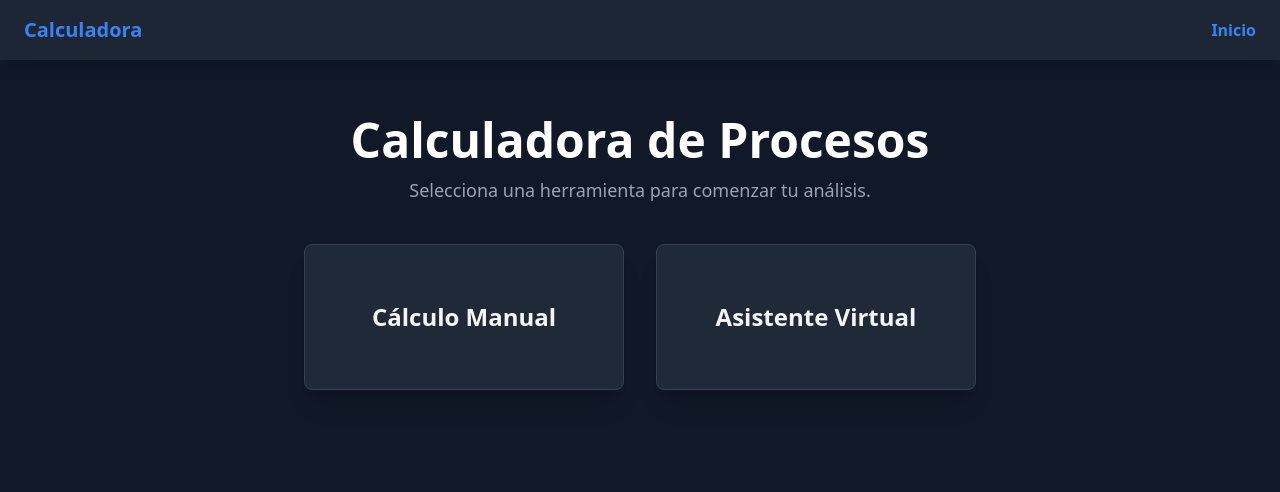
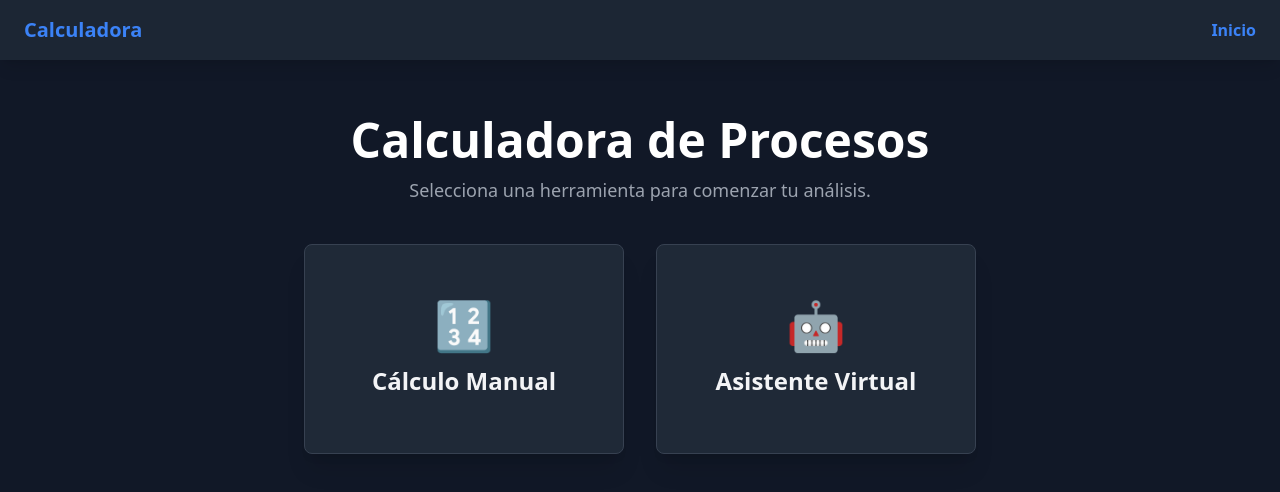
Before and after one commit to ralphdev55/Calculadora-Estadistica, a React (Vite) app: page / in a window 1280 px wide. Shown: the top 492 px of the page. Built offline with nearby package versions, Linux system fonts and the light colour scheme.

Commit message:
fixed (home) - mejora en los botones , agregue una propiedad llamada icon y cambie la descripcion , luego solo los agregue a el map con un span para que se muestre primero el icon y luego el nombre de los botones

```diff
--- a/src/views/Home.jsx
+++ b/src/views/Home.jsx
@@ -3,8 +3,18 @@ import { Link } from 'react-router-dom';
 import { useState } from 'react';
 
 const calculators = [
-    { name: 'Cálculo Manual', path: 'serversincola', description: 'Introduce directamente los parámetros de tu sistema. Selecciona y calcula modelos de líneas de espera M/M/1 (sin límite) o M/M/K (con límite de cola) según tus necesidades.' },
-    { name: 'Asistente Virtual', path: 'serverconcola', description: 'Un asistente virtual te guiará con preguntas sencillas para determinar tus parámetros y seleccionar el modelo M/M/1 (sin límite) o M/M/K (con límite de cola) adecuado.' },
+    {
+        name: 'Cálculo Manual',
+        path: 'serversincola',
+        description: 'Introduce directamente los parámetros de tu sistema. Modelo M/M/1 y M/M/K.',
+        icon: '🔢'
+    },
+    {
+        name: 'Asistente Virtual',
+        path: 'serverconcola',
+        description: 'Un asistente de IA te guiará con preguntas sencillas para determinar el modelo adecuado.',
+        icon: '🤖'
+    },
 ];
 
 function Home() {
@@ -24,9 +34,9 @@ return (
         </p>
     </div>
 
-        {/* Contenedor de los botones - Mantenemos el tamaño grande */}
+    {/* Contenedor de los botones - Mantenemos el tamaño y el grid */}
     <div className="grid grid-cols-2 gap-8 w-full max-w-2xl mx-auto">
-        {calculators.map((calc, index) => ( // 👈 Agregamos el índice
+        {calculators.map((calc, index) => (
         <div
             key={calc.name}
             className="relative w-full"
@@ -37,29 +47,31 @@ return (
             to={calc.path}
             className="group block w-full bg-gray-800 p-14 rounded-lg border border-gray-700 shadow-xl hover:border-blue-500 hover:bg-gray-700/50 transition-all duration-200 text-center"
             >
-                <h3 className="font-extrabold text-gray-100 group-hover:text-white transition-colors text-2xl">
+                <h3 className="font-extrabold text-gray-100 group-hover:text-white transition-colors text-2xl
+                            flex flex-col items-center justify-center gap-2">
+
+                    <span className="text-5xl mb-2">{calc.icon}</span>
+
                     {calc.name}
                 </h3>
             </Link>
 
-            {/* Tooltip flotante */}
             {activeTooltip === calc.name && (
             <div className={`absolute top-1/2 -translate-y-1/2
                                     bg-blue-800/90 backdrop-blur-sm text-white text-base
                                     p-4 rounded-lg shadow-2xl border border-blue-700
-                                    w-80 z-50 animate-fade-in-up ${index === 0 // 👈 CLAVE: CONDICIÓN DE POSICIONAMIENTO
+                                    w-80 z-50 animate-fade-in-up ${index === 0
                 ? 'right-full mr-4 origin-right'
                 : 'left-full ml-4 origin-left'}`}>
 
                 {calc.description}
 
-                {/* Flecha del tooltip - También es condicional */}
                 <div className={`absolute top-1/2 -translate-y-1/2 w-0 h-0
                                         border-t-8 border-t-transparent
                                         border-b-8 border-b-transparent
-                                        ${index === 0 // 👈 CLAVE: CONDICIÓN DE LA FLECHA
-                    ? 'right-[-8px] border-l-8 border-l-blue-800/90' // Apunta a la izquierda
-                    : 'left-[-8px] border-r-8 border-r-blue-800/90'}`}></div> // Apunta a la derecha
+                                        ${index === 0
+                    ? 'right-[-8px] border-l-8 border-l-blue-800/90'
+                    : 'left-[-8px] border-r-8 border-r-blue-800/90'}`}></div>
             </div>
             )}
         </div>
```
